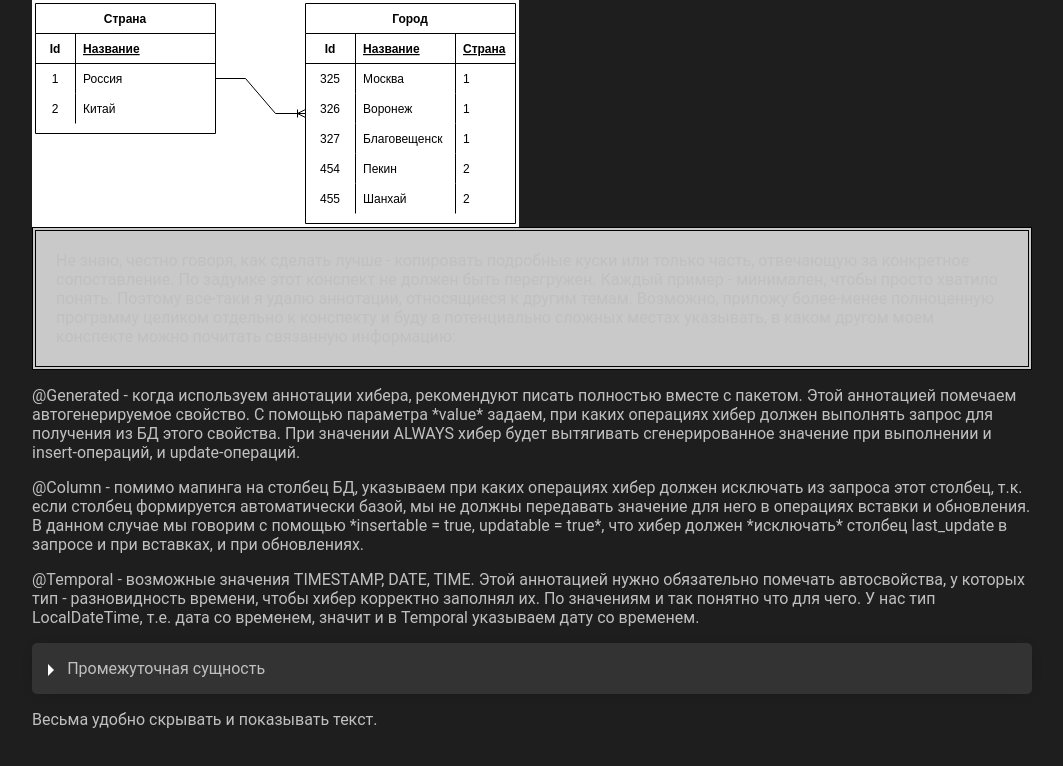
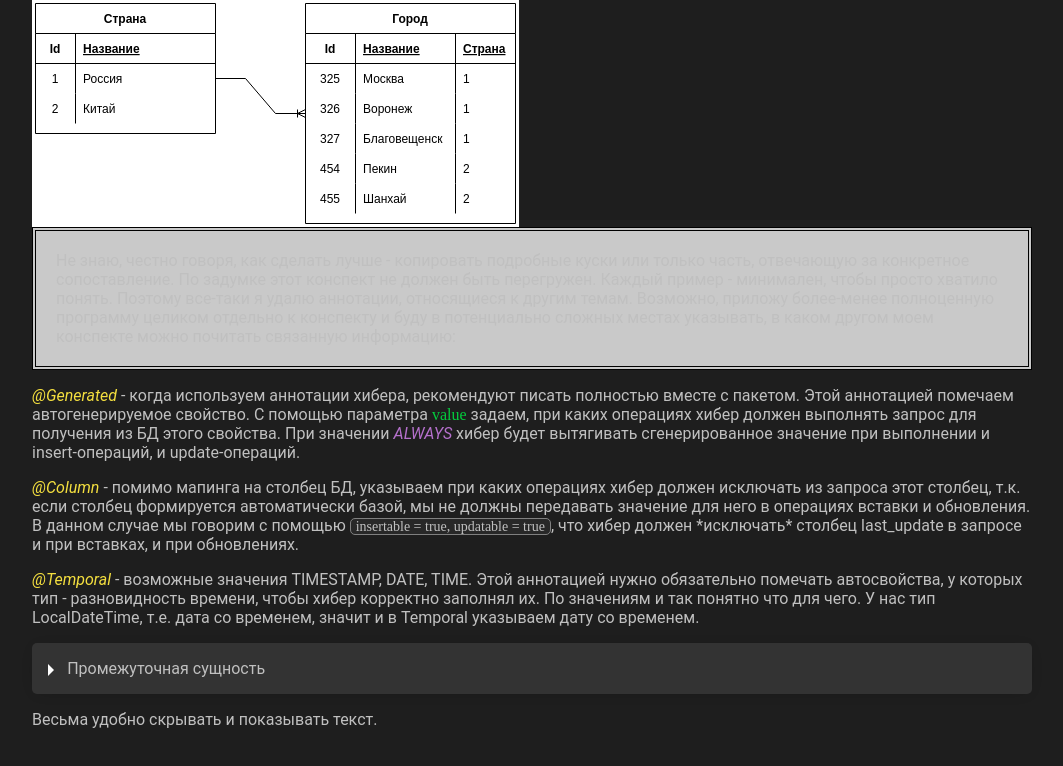
Before and after one commit to johnydotsville/johnydotsville.github.io, a plain HTML site: page notes/java/frameworks/hibernate/index.html in a window 1280 px wide. Shown: the whole page, without its empty margins (108-1171 px from the left). Drawn offline with nearby package versions, Linux system fonts and the light colour scheme.

Commit message:
Сделал классы для java-вещей вроде параметров, аннотаций

```diff
--- a/css/style.css
+++ b/css/style.css
@@ -1,3 +1,5 @@
+/* ============================================================*/
+/* common */
 body {
     /*background-color: #2B2B2B;*/
     background-color: #1E1E1E;
@@ -13,8 +15,42 @@ body {
   border: 4px double black;
   padding: 20px;
 }
+/* ============================================================*/
 
 
+
+
+
+/* ============================================================*/
+/* java staff */
+.annot {
+    color: #F4DF3F;
+}
+
+.param {
+    color: #04CE3D;
+    font-family: 'Fira Code'
+}
+
+.enum {
+    color: #B570CC;
+}
+
+.frag {
+    border: 1px #808080 solid;
+    border-radius: 5px;
+    padding: 0 5;
+    background-color: #282828;
+    font-family: 'Fira Code';
+    font-size: 14px;
+}
+/* ============================================================*/
+
+
+
+
+
+/* ============================================================*/
 /* details and summary */
 details {
   /*width: 50%; */
@@ -60,4 +96,4 @@ details > ul {
   padding-bottom: 1rem;
   margin-bottom: 0;
 }
-/* eof details and summary */
+/* ============================================================*/
--- a/notes/java/frameworks/hibernate/index.html
+++ b/notes/java/frameworks/hibernate/index.html
@@ -7,11 +7,11 @@
             Не знаю, честно говоря, как сделать лучше - копировать подробные куски или только часть, отвечающую за конкретное сопоставление. По задумке этот конспект не должен быть перегружен. Каждый пример - минимален, чтобы просто хватило понять. Поэтому все-таки я удалю аннотации, относящиеся к другим темам. Возможно, приложу более-менее полноценную программу целиком отдельно к конспекту и буду в потенциально сложных местах указывать, в каком другом моем конспекте можно почитать связанную информацию:
         </div>
 
-        <p>@Generated - когда используем аннотации хибера, рекомендуют писать полностью вместе с пакетом. Этой аннотацией помечаем автогенерируемое свойство. С помощью параметра *value* задаем, при каких операциях хибер должен выполнять запрос для получения из БД этого свойства. При значении ALWAYS хибер будет вытягивать сгенерированное значение при выполнении и insert-операций, и update-операций.</p>
+        <p><em class="annot">@Generated</em> - когда используем аннотации хибера, рекомендуют писать полностью вместе с пакетом. Этой аннотацией помечаем автогенерируемое свойство. С помощью параметра <span class="param">value</span> задаем, при каких операциях хибер должен выполнять запрос для получения из БД этого свойства. При значении <em class="enum">ALWAYS</em> хибер будет вытягивать сгенерированное значение при выполнении и insert-операций, и update-операций.</p>
 
-        <p>@Column - помимо мапинга на столбец БД, указываем при каких операциях хибер должен исключать из запроса этот столбец, т.к. если столбец формируется автоматически базой, мы не должны передавать значение для него в операциях вставки и обновления. В данном случае мы говорим с помощью *insertable = true, updatable = true*, что хибер должен *исключать* столбец last_update в запросе и при вставках, и при обновлениях.</p>
+        <p><em class="annot">@Column</em> - помимо мапинга на столбец БД, указываем при каких операциях хибер должен исключать из запроса этот столбец, т.к. если столбец формируется автоматически базой, мы не должны передавать значение для него в операциях вставки и обновления. В данном случае мы говорим с помощью <span class="frag">insertable = true, updatable = true</span>, что хибер должен *исключать* столбец last_update в запросе и при вставках, и при обновлениях.</p>
 
-        <p>@Temporal - возможные значения TIMESTAMP, DATE, TIME. Этой аннотацией нужно обязательно помечать автосвойства, у которых тип - разновидность времени, чтобы хибер корректно заполнял их. По значениям и так понятно что для чего. У нас тип LocalDateTime, т.е. дата со временем, значит и в Temporal указываем дату со временем.</p>
+        <p><em class="annot">@Temporal</em> - возможные значения TIMESTAMP, DATE, TIME. Этой аннотацией нужно обязательно помечать автосвойства, у которых тип - разновидность времени, чтобы хибер корректно заполнял их. По значениям и так понятно что для чего. У нас тип LocalDateTime, т.е. дата со временем, значит и в Temporal указываем дату со временем.</p>
 
         <details>
             <summary>Промежуточная сущность</summary>
```
